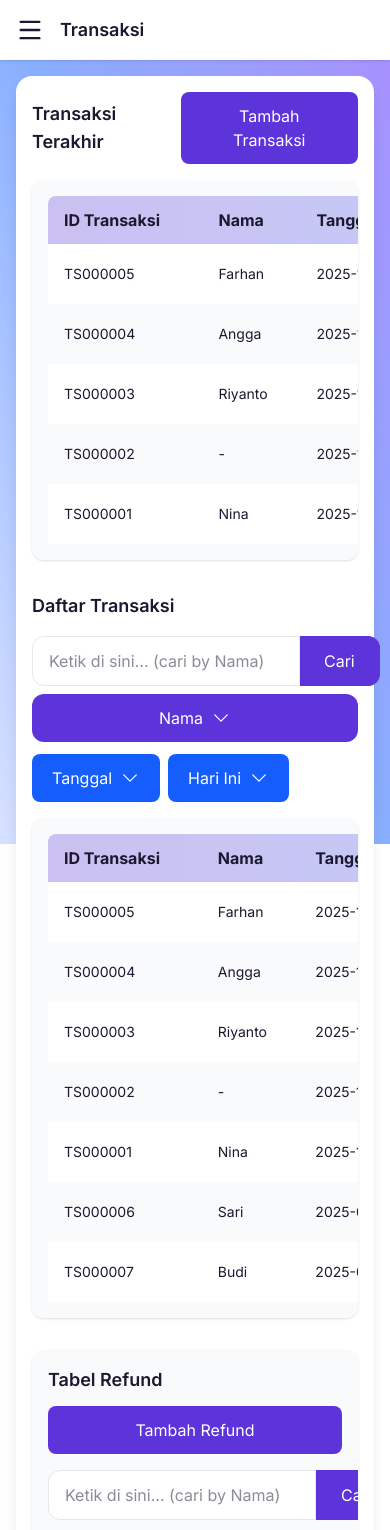
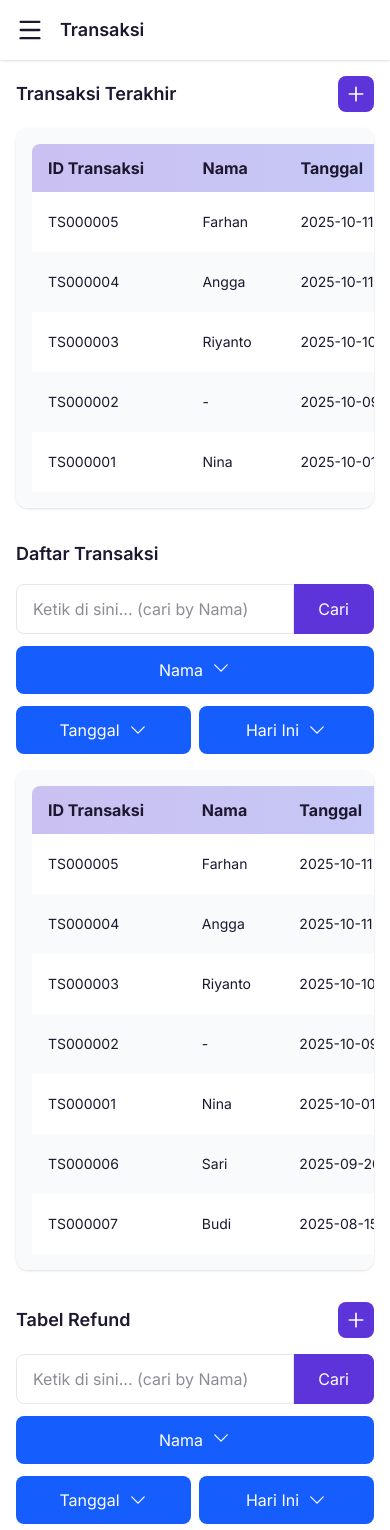
Before and after one commit to farhanangga/bimbim, a Next.js app: page /dashboard/transaksi/main in a window 390 px wide. Shown: the top 1530 px of the page. Built offline with nearby package versions, Linux system fonts and the light colour scheme.

Commit message:
adjusments mobile responsive

```diff
--- a/src/app/dashboard/transaksi/main/page.tsx
+++ b/src/app/dashboard/transaksi/main/page.tsx
@@ -4,18 +4,6 @@ import { useState, useMemo } from "react";
 import { useRouter } from "next/navigation";
 import Sidebar from "@/components/Sidebar";
 import { Menu, X } from "lucide-react";
-
-/**
- * TransaksiPage (updated)
- *
- * Changes:
- * - Replaced select dropdowns with plain buttons that open centered modals.
- * - Search input + Search button + Jenis button aligned in one line with input rounded-left and jenis rounded-right.
- * - Modal component (centered overlay) used for Jenis, Date, Range.
- * - Frontend-only filtering of daftarTransaksi & tabelRefund for demonstration.
- *
- * No backend included.
- */
 
 const ARROW_SVG = (
   <svg
@@ -43,16 +31,26 @@ export default function TransaksiPage() {
   const router = useRouter();
   const [sidebarOpen, setSidebarOpen] = useState(false);
 
-  // Modal states
-  const [jenisOpen, setJenisOpen] = useState(false);
-  const [dateOpen, setDateOpen] = useState(false);
-  const [rangeOpen, setRangeOpen] = useState(false);
+  // Modal states - dipisah antara Transaksi & Refund (Pilihan A)
+  const [jenisOpenTrx, setJenisOpenTrx] = useState(false);
+  const [dateOpenTrx, setDateOpenTrx] = useState(false);
+  const [rangeOpenTrx, setRangeOpenTrx] = useState(false);
 
-  // Filter states
-  const [searchText, setSearchText] = useState("");
-  const [selectedJenis, setSelectedJenis] = useState("Nama");
-  const [selectedDate, setSelectedDate] = useState<string | null>(null);
-  const [selectedRange, setSelectedRange] = useState("Hari Ini");
+  const [jenisOpenRefund, setJenisOpenRefund] = useState(false);
+  const [dateOpenRefund, setDateOpenRefund] = useState(false);
+  const [rangeOpenRefund, setRangeOpenRefund] = useState(false);
+
+  // Filter states Transaksi
+  const [searchTextTrx, setSearchTextTrx] = useState("");
+  const [selectedJenisTrx, setSelectedJenisTrx] = useState("Nama");
+  const [selectedDateTrx, setSelectedDateTrx] = useState<string | null>(null);
+  const [selectedRangeTrx, setSelectedRangeTrx] = useState("Hari Ini");
+
+  // Filter states Refund
+  const [searchTextRefund, setSearchTextRefund] = useState("");
+  const [selectedJenisRefund, setSelectedJenisRefund] = useState("Nama");
+  const [selectedDateRefund, setSelectedDateRefund] = useState<string | null>(null);
+  const [selectedRangeRefund, setSelectedRangeRefund] = useState("Hari Ini");
 
   // Dummy data
   const transaksiTerakhir: Trx[] = [
@@ -100,27 +98,15 @@ export default function TransaksiPage() {
   }
 
   // Basic frontend filter function (no backend)
-  function applyFilter(list: Trx[]) {
-    const q = searchText.trim();
-    if (!q && !selectedDate && !selectedRange && selectedJenis === "Nama") return list;
+  function applyFilter(list: Trx[], search, jenis, date, range) {
+    const q = String(search).trim();
 
     return list.filter((row) => {
-      // Filter by Date if set: simple equality (you can expand as needed)
-      if (selectedDate) {
-        // normalize to YYYY-MM-DD compare
-        if (row.tanggal !== selectedDate) return false;
-      }
+      if (date && row.tanggal !== date) return false;
 
-      // Range filtering (demonstrative; not exact -- just example)
-      if (selectedRange === "Hari Ini") {
-        // no-op for demo, you'd implement actual range by date compare
-      }
-
-      // Search by selected jenis
-      if (!q) return true;
-
+      if (q) {
         const qLower = q.toLowerCase();
-      switch (selectedJenis) {
+        switch (jenis) {
           case "Nama":
             return row.nama.toLowerCase().includes(qLower);
           case "id transaksi":
@@ -140,40 +126,30 @@ export default function TransaksiPage() {
           default:
             return true;
         }
+      }
+
+      return true;
     });
   }
 
-  const filteredDaftar = useMemo(() => applyFilter(daftarTransaksi), [searchText, selectedJenis, selectedDate, selectedRange]);
-  const filteredRefund = useMemo(() => applyFilter(tabelRefund), [searchText, selectedJenis, selectedDate, selectedRange]);
+  const filteredDaftar = useMemo(() => {
+    return applyFilter(daftarTransaksi, searchTextTrx, selectedJenisTrx, selectedDateTrx, selectedRangeTrx);
+  }, [searchTextTrx, selectedJenisTrx, selectedDateTrx, selectedRangeTrx]);
+
+  const filteredRefund = useMemo(() => {
+    return applyFilter(tabelRefund, searchTextRefund, selectedJenisRefund, selectedDateRefund, selectedRangeRefund);
+  }, [searchTextRefund, selectedJenisRefund, selectedDateRefund, selectedRangeRefund]);
 
   // Modal component (centered)
-  function Modal({
-    open,
-    onClose,
-    title,
-    children,
-  }: {
-    open: boolean;
-    onClose: () => void;
-    title?: string;
-    children: React.ReactNode;
-  }) {
+  function Modal({ open, onClose, title, children }: { open: boolean; onClose: () => void; title?: string; children: React.ReactNode; }) {
     if (!open) return null;
     return (
-      <div
-        className="fixed inset-0 z-50 flex items-center justify-center px-4"
-        role="dialog"
-        aria-modal="true"
-      >
+      <div className="fixed inset-0 z-50 flex items-center justify-center px-4" role="dialog" aria-modal="true">
         <div className="absolute inset-0 bg-black/40" onClick={onClose} />
-        <div className="relative bg-white rounded-2xl shadow-xl w-full max-w-md mx-auto p-4 z-10">
+        <div className="relative bg-white rounded-2xl shadow-xl w-full max-w-lg mx-auto p-4 z-10">
           <div className="flex items-center justify-between mb-3">
             <div className="text-lg font-semibold">{title}</div>
-            <button
-              className="p-2 rounded-md hover:bg-gray-100"
-              onClick={onClose}
-              aria-label="Close modal"
-            >
+            <button className="p-2 rounded-lg hover:bg-gray-100" onClick={onClose} aria-label="Close modal">
               <X size={20} />
             </button>
           </div>
@@ -189,13 +165,13 @@ export default function TransaksiPage() {
       <div className="fixed inset-0 bg-gradient-to-tr from-[#D8E1FF] via-[#88AEFF] to-[#A88FFF] -z-10" />
 
       {/* Sidebar Desktop */}
-      <div className="hidden md:block">
+      <div className="hidden lg:block">
         <Sidebar />
       </div>
 
       {/* Sidebar Mobile */}
       {sidebarOpen && (
-        <div className="fixed inset-0 z-40 flex md:hidden">
+        <div className="fixed inset-0 z-40 flex lg:hidden">
           <div className="absolute inset-0 bg-black/50" onClick={() => setSidebarOpen(false)} />
           <div className="relative bg-white w-64 h-full shadow-xl z-50">
             <Sidebar />
@@ -204,7 +180,7 @@ export default function TransaksiPage() {
       )}
 
       {/* Hamburger Mobile */}
-      <div className="fixed md:hidden flex items-center p-4 bg-white shadow sticky top-0 z-30">
+      <div className="fixed lg:hidden flex items-center p-4 bg-white shadow sticky top-0 z-30">
         <button onClick={() => setSidebarOpen(true)}>
           <Menu size={28} />
         </button>
@@ -212,20 +188,21 @@ export default function TransaksiPage() {
       </div>
 
       {/* Main Content */}
-      <div className="md:ml-64 p-4 md:p-6">
-        <div className="bg-white p-4 md:p-6 rounded-2xl shadow-lg space-y-8">
+      <div className="lg:ml-64 p-0 lg:p-6 ">
+        <div className="bg-white p-4 lg:p-6 rounded-none lg:rounded-2xl shadow-lg space-y-8">
           {/* TRANSAKSI TERAKHIR */}
           <div className="flex sm:flex-row justify-between items-center gap-3 mb-4">
-
             <p className="font-semibold text-lg">Transaksi Terakhir</p>
-
-              <button className="bg-[#5D33DA] text-white px-6 py-3 rounded-lg hover:bg-[#4A28B5] w-50 sm:w-auto">
+            <button className="hidden sm:inline-flex items-center bg-[#5D33DA] text-white px-6 py-3 rounded-lg hover:bg-[#4A28B5] sm:w-auto">
               Tambah Transaksi
+            </button>
+            <button className="inline-flex sm:hidden items-center justify-center p-2 rounded-lg bg-[#5D33DA] text-white hover:bg-[#4A28B5]">
+              <svg xmlns="http://www.w3.org/2000/svg" className="w-5 h-5" fill="none" viewBox="0 0 24 24" stroke="currentColor" strokeWidth="2" aria-hidden="true">
+                <path strokeLinecap="round" strokeLinejoin="round" d="M12 4v16m8-8H4" />
+              </svg>
             </button>
           </div>
           <div className="bg-gray-50 p-4 rounded-xl shadow overflow-x-auto">
-
-
             <table className="w-full min-w-[700px] text-left border-collapse">
               <thead>
                 <tr className="bg-gradient-to-r from-[#5D3ADA]/30 to-[#2B68FF]/30">
@@ -257,30 +234,31 @@ export default function TransaksiPage() {
           {/* DAFTAR TRANSAKSI */}
           <p className="font-semibold text-lg mb-4">Daftar Transaksi</p>
 
-            {/* Search & Filter */}
-            <div className="flex flex-col lg:flex-row lg:items-center gap-3 mb-4">
+          {/* Search & Filter Transaksi */}
+          <div className=" gap-3 mb-4 flex justify-between flex-col xl:flex-row">
             {/* Single-line search group */}
-              <div className="w-full max-w-2xl flex flex-col gap-2 md:flex-row md:gap-0">
+            <div className="flex w-auto flex-col sm:flex-row">
 
               {/* Row 1 (Input + Cari) tetap sejajar di mobile */}
-            <div className="flex w-full">
+              <div className="flex w-full mb-3 sm:mb-0">
                 <input
                   type="text"
-                placeholder={`Ketik di sini... (cari by ${selectedJenis})`}
+                  placeholder={`Ketik di sini... (cari by ${selectedJenisTrx})`}
                   className="
-                  flex-1 bg-white border border-gray-200 px-4 py-3
-                  rounded-l-xl md:rounded-l-xl
+                      flex-1 bg-white border border-gray-200 px-4 py-3 w-full
+                      rounded-l-lg lg:rounded-l-lg
                       outline-none focus:ring-1 focus:ring-[#5D33DA]
+                      lg:w-92
                     "
-                value={searchText}
-                onChange={(e) => setSearchText(e.target.value)}
+                  value={searchTextTrx}
+                  onChange={(e) => setSearchTextTrx(e.target.value)}
                 />
 
                 <button
                   className="
                       bg-[#5D33DA] text-white px-6 py-3
                       border-y border-r border-[#5D33DA]
-                  rounded-r-xl md:rounded-none
+                      lg:rounded-none rounded-r-lg sm:rounded-r-none
                       hover:bg-[#4A28B5]
                     "
                   onClick={() => {}}
@@ -291,43 +269,34 @@ export default function TransaksiPage() {
 
               {/* Row 2 (Jenis) menjadi w-full di mobile */}
               <button
-              className="
-                bg-[#5D33DA] text-white px-6 py-3
-                rounded-xl md:rounded-r-xl md:rounded-l-none
-                flex items-center justify-center hover:bg-[#4A28B5]
-                w-full md:w-auto
-              "
-              onClick={() => setJenisOpen(true)}
+                className="bg-blue-600 text-white px-6 py-3 rounded-r-lg hover:bg-blue-700 w-75 flex justify-center w-full sm:max-w-50  rounded-l-lg sm:rounded-l-none"
+                onClick={() => setJenisOpenTrx(true)}
               >
-              <span className="capitalize">{selectedJenis}</span>
+                <span className="capitalize">{selectedJenisTrx}</span>
                 {ARROW_SVG}
               </button>
-
             </div>
 
-
-              {/* Other filter buttons */}
-              <div className="flex gap-2">
+            <div className="flex gap-2 w-full sm:w-auto">
               <button
-                  className="bg-blue-600 text-white px-5 py-3 rounded-lg flex items-center"
-                  onClick={() => setDateOpen(true)}
+                className="bg-blue-600 text-white px-5 py-3 rounded-lg flex items-center justify-center w-full sm:w-auto"
+                onClick={() => setDateOpenTrx(true)}
               >
-                  {selectedDate ? `Date: ${selectedDate}` : "Tanggal"}
+                {selectedDateTrx ? `Date: ${selectedDateTrx}` : "Tanggal"}
                 {ARROW_SVG}
               </button>
 
               <button
-                  className="bg-blue-600 text-white px-5 py-3 rounded-lg flex items-center"
-                  onClick={() => setRangeOpen(true)}
+                className="bg-blue-600 text-white px-5 py-3 rounded-lg flex items-center justify-center w-full sm:w-auto"
+                onClick={() => setRangeOpenTrx(true)}
               >
-                  {selectedRange}
+                {selectedRangeTrx}
                 {ARROW_SVG}
               </button>
             </div>
           </div>
+
           <div className="bg-gray-50 p-4 rounded-xl shadow overflow-x-auto">
-
-
             <table className="w-full min-w-[700px] text-left border-collapse">
               <thead>
                 <tr className="bg-gradient-to-r from-[#5D3ADA]/30 to-[#2B68FF]/30">
@@ -365,44 +334,83 @@ export default function TransaksiPage() {
           </div>
 
           {/* TABEL REFUND */}
-          <div className="bg-gray-50 p-4 rounded-xl shadow overflow-x-auto">
-            <div className="flex flex-col sm:flex-row sm:justify-between sm:items-center gap-3 mb-4">
+          <div className="flex sm:flex-row justify-between items-center gap-3 mb-4">
             <p className="font-semibold text-lg">Tabel Refund</p>
 
-              <button className="bg-[#5D33DA] text-white px-6 py-3 rounded-lg">Tambah Refund</button>
+            <button className="hidden sm:inline-flex items-center bg-[#5D33DA] text-white px-6 py-3 rounded-lg hover:bg-[#4A28B5] sm:w-auto">
+              Tambah Refund
+            </button>
+            <button className="inline-flex sm:hidden items-center justify-center p-2 rounded-lg bg-[#5D33DA] text-white hover:bg-[#4A28B5]">
+              <svg xmlns="http://www.w3.org/2000/svg" className="w-5 h-5" fill="none" viewBox="0 0 24 24" stroke="currentColor" strokeWidth="2" aria-hidden="true">
+                <path strokeLinecap="round" strokeLinejoin="round" d="M12 4v16m8-8H4" />
+              </svg>
+            </button>
           </div>
 
-            {/* Search Refund (same controls) */}
-            <div className="flex flex-col lg:flex-row lg:items-center gap-3 mb-4">
-              <div className="flex w-full max-w-2xl">
+            {/* Search Refund (same controls but separate state) */}
+            <div className=" gap-3 mb-4 flex justify-between flex-col xl:flex-row">
+              {/* Single-line search group */}
+              <div className="flex w-auto flex-col sm:flex-row">
+
+                {/* Row 1 (Input + Cari) tetap sejajar di mobile */}
+                <div className="flex w-full mb-3 sm:mb-0">
                   <input
                     type="text"
-                  placeholder={`Ketik di sini... (cari by ${selectedJenis})`}
-                  className="flex-1 bg-white border border-gray-200 px-4 py-3 rounded-l-xl outline-none focus:ring-1 focus:ring-[#5D33DA]"
-                  value={searchText}
-                  onChange={(e) => setSearchText(e.target.value)}
+                    placeholder={`Ketik di sini... (cari by ${selectedJenisRefund})`}
+                    className="
+                      flex-1 bg-white border border-gray-200 px-4 py-3 w-full
+                      rounded-l-lg lg:rounded-l-lg
+                      outline-none focus:ring-1 focus:ring-[#5D33DA]
+                      lg:w-92
+                    "
+                    value={searchTextRefund}
+                    onChange={(e) => setSearchTextRefund(e.target.value)}
                   />
-                <button className="bg-[#5D33DA] text-white px-6 py-3 border-y border-l border-[#5D33DA] hover:bg-[#4A28B5]">
+
+                  <button
+                    className="
+                      bg-[#5D33DA] text-white px-6 py-3
+                      border-y border-r border-[#5D33DA]
+                      lg:rounded-none rounded-r-lg sm:rounded-r-none
+                      hover:bg-[#4A28B5]
+                    "
+                    onClick={() => {}}
+                  >
                     Cari
                   </button>
+                </div>
+
+                {/* Row 2 (Jenis) menjadi w-full di mobile */}
                 <button
-                  className="bg-[#5D33DA] text-white px-6 py-3 rounded-r-xl flex items-center justify-center hover:bg-[#4A28B5]"
-                  onClick={() => setJenisOpen(true)}
+                  className="bg-blue-600 text-white px-6 py-3 rounded-r-lg hover:bg-blue-700 w-75 flex justify-center w-full sm:max-w-50  rounded-l-lg sm:rounded-l-none"
+                  onClick={() => setJenisOpenRefund(true)}
                 >
-                  <span className="capitalize">{selectedJenis}</span>
+                  <span className="capitalize">{selectedJenisRefund}</span>
                   {ARROW_SVG}
                 </button>
               </div>
 
-              <div className="flex gap-2">
-                <button className="bg-blue-600 text-white px-5 py-3 rounded-lg flex items-center" onClick={() => setDateOpen(true)}>
-                  {selectedDate ? `Date: ${selectedDate}` : "Tanggal"} {ARROW_SVG}
+              <div className="flex gap-2 w-full sm:w-auto">
+                <button
+                  className="bg-blue-600 text-white px-5 py-3 rounded-lg flex items-center justify-center w-full sm:w-auto"
+                  onClick={() => setDateOpenRefund(true)}
+                >
+                  {selectedDateRefund ? `Date: ${selectedDateRefund}` : "Tanggal"}
+                  {ARROW_SVG}
                 </button>
-                <button className="bg-blue-600 text-white px-5 py-3 rounded-lg flex items-center" onClick={() => setRangeOpen(true)}>
-                  {selectedRange} {ARROW_SVG}
+
+                <button
+                  className="bg-blue-600 text-white px-5 py-3 rounded-lg flex items-center justify-center w-full sm:w-auto"
+                  onClick={() => setRangeOpenRefund(true)}
+                >
+                  {selectedRangeRefund}
+                  {ARROW_SVG}
                 </button>
               </div>
             </div>
+          <div className="bg-gray-50 p-4 rounded-xl shadow overflow-x-auto">
+
+
 
             <table className="w-full min-w-[700px] text-left border-collapse">
               <thead>
@@ -441,16 +449,16 @@ export default function TransaksiPage() {
         </div>
       </div>
 
-      {/* ==== Jenis Modal ==== */}
-      <Modal open={jenisOpen} onClose={() => setJenisOpen(false)} title="Pilih Jenis">
+      {/* ==== Jenis Modal Transaksi ==== */}
+      <Modal open={jenisOpenTrx} onClose={() => setJenisOpenTrx(false)} title="Pilih Jenis (Transaksi)">
         <div className="grid gap-2">
           {jenisOptions.map((j) => (
             <button
               key={j}
-              className={`text-left px-4 py-2 rounded-lg hover:bg-gray-100 ${selectedJenis === j ? "bg-[#F2ECFF] border border-[#D0C0FF]" : ""}`}
+              className={`text-left px-4 py-2 rounded-lg hover:bg-gray-100 ${selectedJenisTrx === j ? "bg-[#F2ECFF] border border-[#D0C0FF]" : ""}`}
               onClick={() => {
-                setSelectedJenis(j);
-                setJenisOpen(false);
+                setSelectedJenisTrx(j);
+                setJenisOpenTrx(false);
               }}
             >
               {j}
@@ -459,28 +467,46 @@ export default function TransaksiPage() {
         </div>
       </Modal>
 
-      {/* ==== Date Modal ==== */}
-      <Modal open={dateOpen} onClose={() => setDateOpen(false)} title="Pilih Tanggal">
+      {/* ==== Jenis Modal Refund ==== */}
+      <Modal open={jenisOpenRefund} onClose={() => setJenisOpenRefund(false)} title="Pilih Jenis (Refund)">
+        <div className="grid gap-2">
+          {jenisOptions.map((j) => (
+            <button
+              key={j}
+              className={`text-left px-4 py-2 rounded-lg hover:bg-gray-100 ${selectedJenisRefund === j ? "bg-[#F2ECFF] border border-[#D0C0FF]" : ""}`}
+              onClick={() => {
+                setSelectedJenisRefund(j);
+                setJenisOpenRefund(false);
+              }}
+            >
+              {j}
+            </button>
+          ))}
+        </div>
+      </Modal>
+
+      {/* ==== Date Modal Transaksi ==== */}
+      <Modal open={dateOpenTrx} onClose={() => setDateOpenTrx(false)} title="Pilih Tanggal (Transaksi)">
         <div className="space-y-3">
           <input
             type="date"
             className="w-full border rounded-lg px-3 py-2"
-            value={selectedDate ?? ""}
-            onChange={(e) => setSelectedDate(e.target.value || null)}
+            value={selectedDateTrx ?? ""}
+            onChange={(e) => setSelectedDateTrx(e.target.value || null)}
           />
           <div className="flex justify-between">
             <button
               className="px-4 py-2 rounded-lg border"
               onClick={() => {
-                setSelectedDate(null);
-                setDateOpen(false);
+                setSelectedDateTrx(null);
+                setDateOpenTrx(false);
               }}
             >
               Reset
             </button>
             <button
               className="px-4 py-2 rounded-lg bg-[#5D33DA] text-white"
-              onClick={() => setDateOpen(false)}
+              onClick={() => setDateOpenTrx(false)}
             >
               Terapkan
             </button>
@@ -488,16 +514,63 @@ export default function TransaksiPage() {
         </div>
       </Modal>
 
-      {/* ==== Range Modal ==== */}
-      <Modal open={rangeOpen} onClose={() => setRangeOpen(false)} title="Pilih Range">
+      {/* ==== Date Modal Refund ==== */}
+      <Modal open={dateOpenRefund} onClose={() => setDateOpenRefund(false)} title="Pilih Tanggal (Refund)">
+        <div className="space-y-3">
+          <input
+            type="date"
+            className="w-full border rounded-lg px-3 py-2"
+            value={selectedDateRefund ?? ""}
+            onChange={(e) => setSelectedDateRefund(e.target.value || null)}
+          />
+          <div className="flex justify-between">
+            <button
+              className="px-4 py-2 rounded-lg border"
+              onClick={() => {
+                setSelectedDateRefund(null);
+                setDateOpenRefund(false);
+              }}
+            >
+              Reset
+            </button>
+            <button
+              className="px-4 py-2 rounded-lg bg-[#5D33DA] text-white"
+              onClick={() => setDateOpenRefund(false)}
+            >
+              Terapkan
+            </button>
+          </div>
+        </div>
+      </Modal>
+
+      {/* ==== Range Modal Transaksi ==== */}
+      <Modal open={rangeOpenTrx} onClose={() => setRangeOpenTrx(false)} title="Pilih Range (Transaksi)">
         <div className="grid gap-2">
           {rangeOptions.map((r) => (
             <button
               key={r}
-              className={`text-left px-4 py-2 rounded-lg hover:bg-gray-100 ${selectedRange === r ? "bg-[#F2ECFF] border border-[#D0C0FF]" : ""}`}
+              className={`text-left px-4 py-2 rounded-lg hover:bg-gray-100 ${selectedRangeTrx === r ? "bg-[#F2ECFF] border border-[#D0C0FF]" : ""}`}
               onClick={() => {
-                setSelectedRange(r);
-                setRangeOpen(false);
+                setSelectedRangeTrx(r);
+                setRangeOpenTrx(false);
+              }}
+            >
+              {r}
+            </button>
+          ))}
+        </div>
+      </Modal>
+
+      {/* ==== Range Modal Refund ==== */}
+      <Modal open={rangeOpenRefund} onClose={() => setRangeOpenRefund(false)} title="Pilih Range (Refund)">
+        <div className="grid gap-2">
+          {rangeOptions.map((r) => (
+            <button
+              key={r}
+              className={`text-left px-4 py-2 rounded-lg hover:bg-gray-100 ${selectedRangeRefund === r ? "bg-[#F2ECFF] border border-[#D0C0FF]" : ""}`}
+              onClick={() => {
+                setSelectedRangeRefund(r);
+                setRangeOpenRefund(false);
               }}
             >
               {r}
--- a/src/components/Sidebar.tsx
+++ b/src/components/Sidebar.tsx
@@ -15,13 +15,13 @@ export default function Sidebar() {
 
     const active = `
       bg-gradient-to-r from-[#5D3ADA]/30 to-[#2B68FF]/30
-      md:bg-white md:bg-none
+      lg:bg-white lg:bg-none
       font-semibold text-[#1D172F] shadow
     `;
 
     const inactive = `
       hover:bg-gradient-to-r from-[#5D3ADA]/30 to-[#2B68FF]/30
-      md:hover:bg-white md:hover:bg-none
+      lg:hover:bg-white lg:hover:bg-none
       text-[#1D172F]
     `;
 
```
Also changed, not shown: src/app/dashboard/main/page.tsx (+5 -5 lines). Lines whose indentation alone changed are shown as unchanged.
